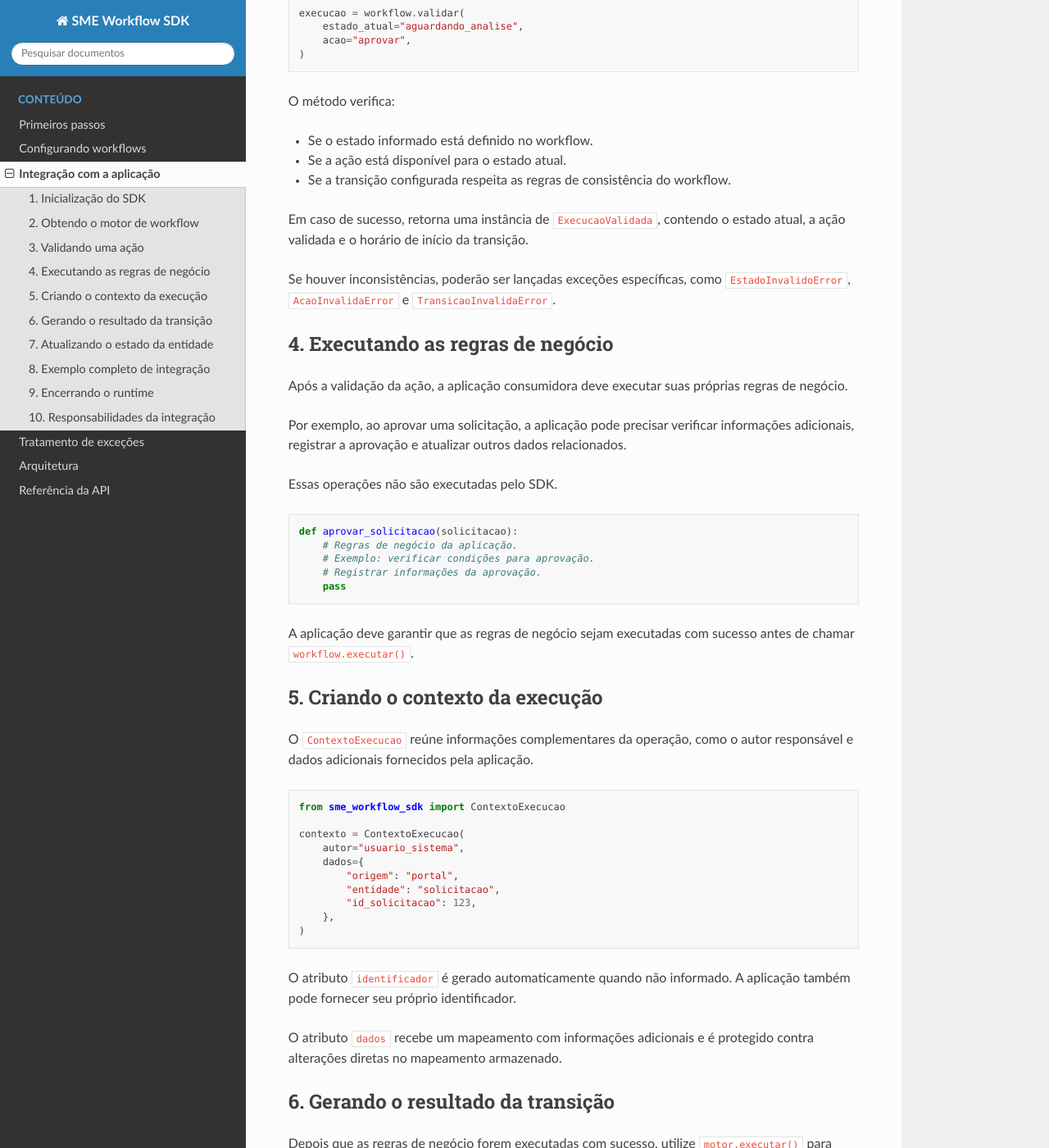
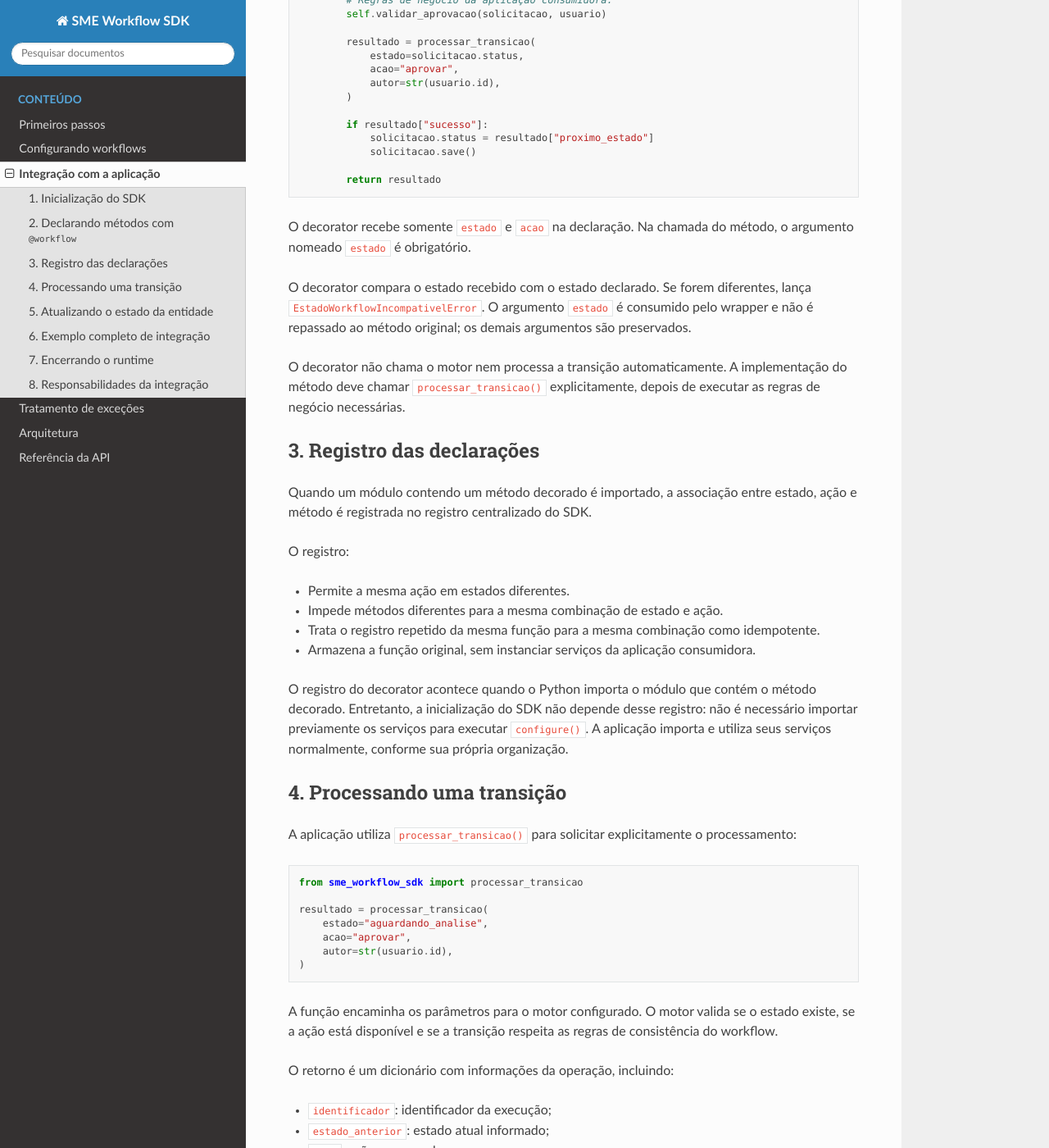
Before and after one commit to prefeiturasp/SME-Workflow-SDK, a Sphinx documentation site: the page built from docs/integrando_aplicacao.md, in a window 1280 px wide and 1400 px high, scrolled down 1138 px. Shown: the whole window at 82% size. Built offline with Sphinx 7.4.7 and the Read the Docs theme 3.1.0, drawn with Linux system fonts in a browser that asks for light colours; some of the changed text lies outside the part shown.

Commit message:
docs(161592): Atualiza a documentação de integração do SDK, incluindo melhorias na seção de inicialização e declaração de métodos com o decorator @workflow.

````diff
--- a/docs/integrando_aplicacao.md
+++ b/docs/integrando_aplicacao.md
@@ -3,6 +3,7 @@
 Este guia apresenta como integrar o SME Workflow SDK a uma aplicação consumidora, utilizando o runtime e o motor de workflow para validar ações e produzir os resultados das transições.
 
 O SDK é responsável por validar as transições configuradas e gerar o resultado da execução. As regras de negócio específicas, a atualização do estado da entidade e a persistência dos dados continuam sob responsabilidade da aplicação consumidora.
+
 
 ## 1. Inicialização do SDK
 
@@ -16,109 +17,98 @@ from sme_workflow_sdk import configure
 configure("workflow.yaml")
 ```
 
-A inicialização é idempotente para o mesmo caminho de configuração. Caso o runtime já esteja inicializado com outro arquivo, será lançada uma exceção.
+Durante `configure()`, o SDK:
 
-## 2. Obtendo o motor de workflow
+1. Carrega o arquivo YAML.
+2. Valida a estrutura e a consistência da configuração.
+3. Instancia e disponibiliza o motor.
 
-Após a inicialização, utilize `get_workflow()` para obter a instância configurada do motor.
+
+
+A chamada de `configure()` com o mesmo caminho já utilizado é idempotente. Se o runtime estiver ativo com outro caminho, será lançada `RuntimeError`.
+
+
+## 2. Declarando métodos com `@workflow`
+
+Importe o decorator:
 
 ```python
-from sme_workflow_sdk import get_workflow
-
-workflow = get_workflow()
+from sme_workflow_sdk.integracao import workflow
 ```
 
-Caso o runtime ainda não tenha sido inicializado, a chamada lançará uma exceção `RuntimeError`.
-
-## 3. Validando uma ação
-
-Antes de executar as regras de negócio associadas à operação, a aplicação deve validar se a ação solicitada está disponível para o estado atual da entidade.
-
-Para isso, utilize o método `validar()`.
+Associe o método ao estado e à ação correspondentes no YAML:
 
 ```python
-execucao = workflow.validar(
-    estado_atual="aguardando_analise",
+class SolicitacaoService:
+    @workflow(estado="aguardando_analise", acao="aprovar")
+    def aprovar(self, *, solicitacao, usuario):
+        # Regras de negócio da aplicação consumidora.
+        self.validar_aprovacao(solicitacao, usuario)
+
+        resultado = processar_transicao(
+            estado=solicitacao.status,
+            acao="aprovar",
+            autor=str(usuario.id),
+        )
+
+        if resultado["sucesso"]:
+            solicitacao.status = resultado["proximo_estado"]
+            solicitacao.save()
+
+        return resultado
+```
+
+O decorator recebe somente `estado` e `acao` na declaração. Na chamada do método, o argumento nomeado `estado` é obrigatório.
+
+O decorator compara o estado recebido com o estado declarado. Se forem diferentes, lança `EstadoWorkflowIncompativelError`. O argumento `estado` é consumido pelo wrapper e não é repassado ao método original; os demais argumentos são preservados.
+
+O decorator não chama o motor nem processa a transição automaticamente. A implementação do método deve chamar `processar_transicao()` explicitamente, depois de executar as regras de negócio necessárias.
+
+## 3. Registro das declarações
+
+Quando um módulo contendo um método decorado é importado, a associação entre estado, ação e método é registrada no registro centralizado do SDK.
+
+O registro:
+
+- Permite a mesma ação em estados diferentes.
+- Impede métodos diferentes para a mesma combinação de estado e ação.
+- Trata o registro repetido da mesma função para a mesma combinação como idempotente.
+- Armazena a função original, sem instanciar serviços da aplicação consumidora.
+
+O registro do decorator acontece quando o Python importa o módulo que contém o método decorado. Entretanto, a inicialização do SDK não depende desse registro: não é necessário importar previamente os serviços para executar `configure()`. A aplicação importa e utiliza seus serviços normalmente, conforme sua própria organização.
+
+
+## 4. Processando uma transição
+
+A aplicação utiliza `processar_transicao()` para solicitar explicitamente o processamento:
+
+```python
+from sme_workflow_sdk import processar_transicao
+
+resultado = processar_transicao(
+    estado="aguardando_analise",
     acao="aprovar",
+    autor=str(usuario.id),
 )
 ```
 
-O método verifica:
+A função encaminha os parâmetros para o motor configurado. O motor valida se o estado existe, se a ação está disponível e se a transição respeita as regras de consistência do workflow.
 
-- Se o estado informado está definido no workflow.
-- Se a ação está disponível para o estado atual.
-- Se a transição configurada respeita as regras de consistência do workflow.
+O retorno é um dicionário com informações da operação, incluindo:
 
-Em caso de sucesso, retorna uma instância de `ExecucaoValidada`, contendo o estado atual, a ação validada e o horário de início da transição.
+- `identificador`: identificador da execução;
+- `estado_anterior`: estado atual informado;
+- `acao`: ação processada;
+- `proximo_estado`: estado de destino;
+- `terminal`: indicador de transição terminal;
+- `sucesso`: indicador de sucesso;
+- `autor`: identificação do responsável;
+- `inicio` e `fim`: horários do processamento.
 
-Se houver inconsistências, poderão ser lançadas exceções específicas, como `EstadoInvalidoError`, `AcaoInvalidaError` e `TransicaoInvalidaError`.
+Os valores de `inicio` e `fim` são objetos `datetime`. A aplicação deve convertê-los quando precisar serializar o resultado.
 
-## 4. Executando as regras de negócio
 
-Após a validação da ação, a aplicação consumidora deve executar suas próprias regras de negócio.
-
-Por exemplo, ao aprovar uma solicitação, a aplicação pode precisar verificar informações adicionais, registrar a aprovação e atualizar outros dados relacionados.
-
-Essas operações não são executadas pelo SDK.
-
-```python
-def aprovar_solicitacao(solicitacao):
-    # Regras de negócio da aplicação.
-    # Exemplo: verificar condições para aprovação.
-    # Registrar informações da aprovação.
-    pass
-```
-
-A aplicação deve garantir que as regras de negócio sejam executadas com sucesso antes de chamar `workflow.executar()`.
-
-## 5. Criando o contexto da execução
-
-O `ContextoExecucao` reúne informações complementares da operação, como o autor responsável e dados adicionais fornecidos pela aplicação.
-
-```python
-from sme_workflow_sdk import ContextoExecucao
-
-contexto = ContextoExecucao(
-    autor="usuario_sistema",
-    dados={
-        "origem": "portal",
-        "entidade": "solicitacao",
-        "id_solicitacao": 123,
-    },
-)
-```
-
-O atributo `identificador` é gerado automaticamente quando não informado. A aplicação também pode fornecer seu próprio identificador.
-
-O atributo `dados` recebe um mapeamento com informações adicionais e é protegido contra alterações diretas no mapeamento armazenado.
-
-## 6. Gerando o resultado da transição
-
-Depois que as regras de negócio forem executadas com sucesso, utilize `motor.executar()` para produzir o resultado da transição.
-
-```python
-resultado = workflow.executar(
-    dados_transicao=execucao,
-    contexto=contexto,
-)
-```
-
-O método retorna um dicionário com informações da execução, incluindo:
-
-- Identificador da execução.
-- Estado anterior.
-- Ação executada.
-- Próximo estado.
-- Indicador de terminalidade.
-- Indicador de sucesso.
-- Mensagem do resultado.
-- Data e hora de início e término.
-- Autor responsável.
-- Contexto associado.
-
-Os valores de data e hora permanecem como objetos `datetime`, não sendo convertidos automaticamente para strings.
-
-## 7. Atualizando o estado da entidade
+## 5. Atualizando o estado da entidade
 
 O SDK não altera o estado persistido da entidade e não realiza operações de banco de dados.
 
@@ -132,56 +122,48 @@ if resultado["sucesso"]:
 
 A aplicação também é responsável por decidir como tratar falhas de negócio e garantir a consistência das operações de persistência.
 
-## 8. Exemplo completo de integração
+## 6. Exemplo completo de integração
 
-O exemplo abaixo reúne as etapas de validação, execução das regras de negócio, criação do contexto e geração do resultado.
+O exemplo demonstra a declaração, a inicialização e a chamada de um método decorado:
 
 ```python
-from sme_workflow_sdk import (
-    ContextoExecucao,
-    get_workflow,
-)
+from sme_workflow_sdk import configure, processar_transicao
+from sme_workflow_sdk.integracao import workflow
 
 
-def aprovar_solicitacao(solicitacao, usuario):
-    workflow = get_workflow()
+class SolicitacaoService:
+    @workflow(estado="pendente", acao="aprovar")
+    def aprovar(self, *, solicitacao, usuario):
+        # Regras de negócio específicas da aplicação.
+        self.validar_aprovacao(solicitacao, usuario)
 
-    # 1. Validar a ação no estado atual.
-    execucao = workflow.validar(
-        estado_atual=solicitacao.situacao,
-        acao="aprovar",
-    )
+        resultado = processar_transicao(
+            estado=solicitacao.status,
+            acao="aprovar",
+            autor=str(usuario.id),
+        )
 
-    # 2. Executar as regras de negócio da aplicação.
-    # A operação deve ser concluída com sucesso antes
-    # da geração do resultado do workflow.
-    registrar_aprovacao(solicitacao, usuario)
+        if resultado["sucesso"]:
+            solicitacao.status = resultado["proximo_estado"]
+            solicitacao.save()
 
-    # 3. Criar o contexto da execução.
-    contexto = ContextoExecucao(
-        autor=str(usuario.id),
-        dados={
-            "id_solicitacao": solicitacao.id,
-        },
-    )
+        return resultado
 
-    # 4. Gerar o resultado da transição.
-    resultado = workflow.executar(
-        dados_transicao=execucao,
-        contexto=contexto,
-    )
 
-    # 5. Atualizar o estado da entidade na aplicação.
-    if resultado["sucesso"]:
-        solicitacao.situacao = resultado["proximo_estado"]
-        solicitacao.save()
+# Inicialização independente dos módulos que declaram decorators.
+configure("workflow.yaml")
 
-    return resultado
+servico = SolicitacaoService()
+resultado = servico.aprovar(
+    estado=solicitacao.status,
+    solicitacao=solicitacao,
+    usuario=usuario,
+)
 ```
 
-No exemplo, `registrar_aprovacao()` representa uma operação de negócio pertencente à aplicação consumidora. Ela não faz parte do SDK.
+`validar_aprovacao()` representa uma regra de negócio da aplicação e não faz parte do SDK.
 
-## 9. Encerrando o runtime
+## 7. Encerrando o runtime
 
 Quando necessário, utilize `shutdown()` para encerrar o runtime e remover a referência global ao motor.
 
@@ -191,24 +173,23 @@ from sme_workflow_sdk import shutdown
 shutdown()
 ```
 
-Após o encerramento, chamadas a `get_workflow()` lançarão `RuntimeError` até que o runtime seja inicializado novamente.
+Após o encerramento, chamadas a `processar_transicao()` falharão porque o runtime não estará inicializado. Uma nova chamada a `configure()` poderá inicializá-lo novamente.
 
-Referências ao motor que tenham sido armazenadas externamente não são invalidadas automaticamente.
-
-## 10. Responsabilidades da integração
+## 8. Responsabilidades da integração
 
 A integração deve respeitar a separação de responsabilidades entre o SDK e a aplicação consumidora.
 
 | Responsabilidade | Responsável |
 |---|---|
-| Carregar e validar a configuração YAML | SDK |
-| Verificar se a ação é permitida no estado atual | SDK |
-| Validar a consistência da transição | SDK |
-| Executar regras de negócio específicas | Aplicação consumidora |
-| Criar o contexto da execução | Aplicação consumidora |
-| Produzir o resultado da transição | SDK |
-| Atualizar o estado da entidade | Aplicação consumidora |
-| Persistir as alterações | Aplicação consumidora |
+| Declarar associações entre métodos, estados e ações | Aplicação, por meio de `@workflow` |
+| Registrar as declarações | SDK |
+| Verificar estado informado na chamada do método decorado | SDK |
+| Verificar compatibilidade do estado na chamada do método | Decorator do SDK |
+| Executar regras de negócio | Aplicação consumidora |
+| Solicitar o processamento da transição | Aplicação consumidora |
+| Validar a ação e resolver a transição | SDK |
+| Atualizar e persistir a entidade | Aplicação consumidora |
+| Registrar histórico, auditoria e notificações | Aplicação consumidora |
 
 Para conhecer os detalhes das classes e métodos utilizados neste guia, consulte a [Referência da API](api/index.rst).
 
````
